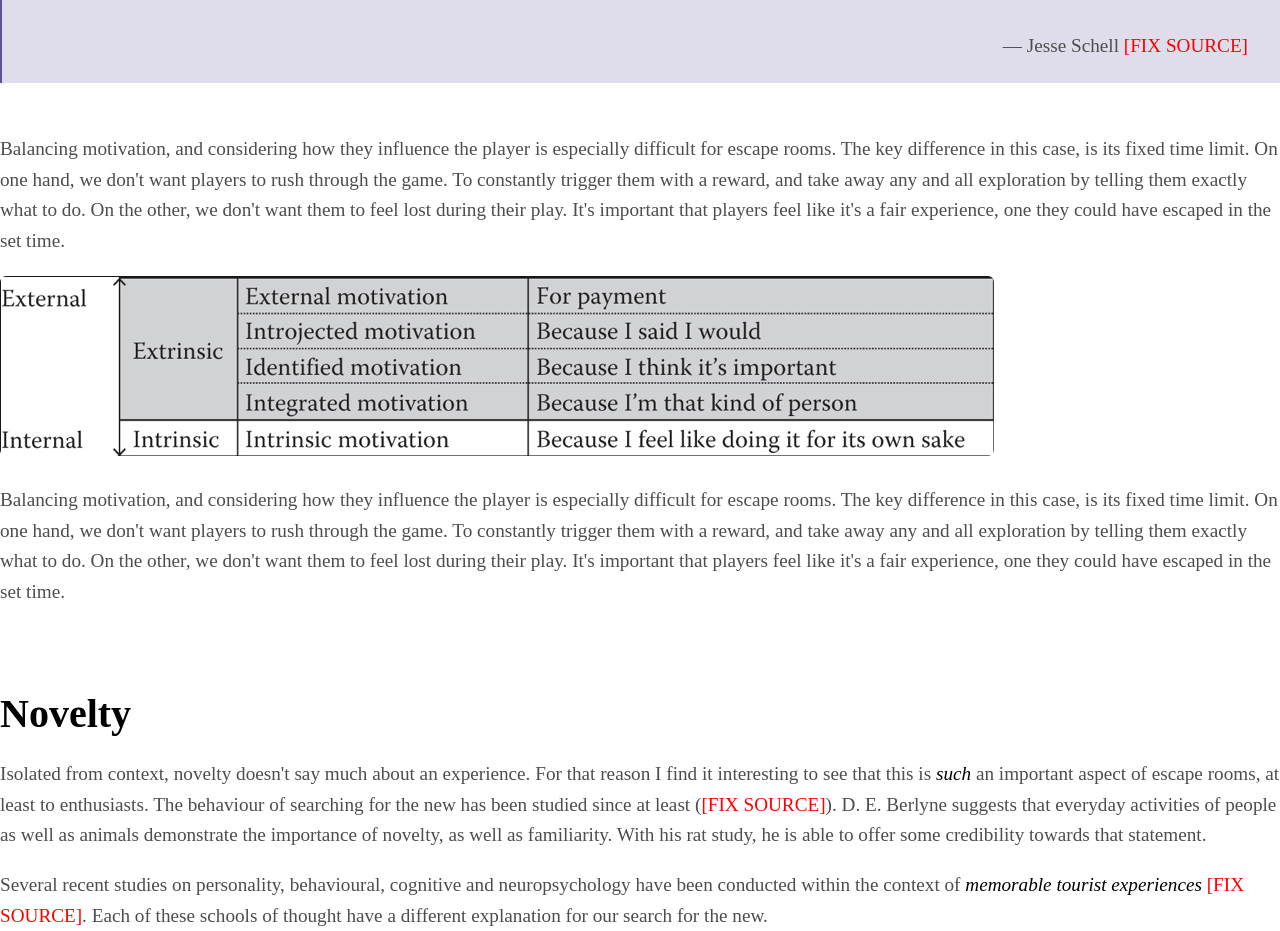
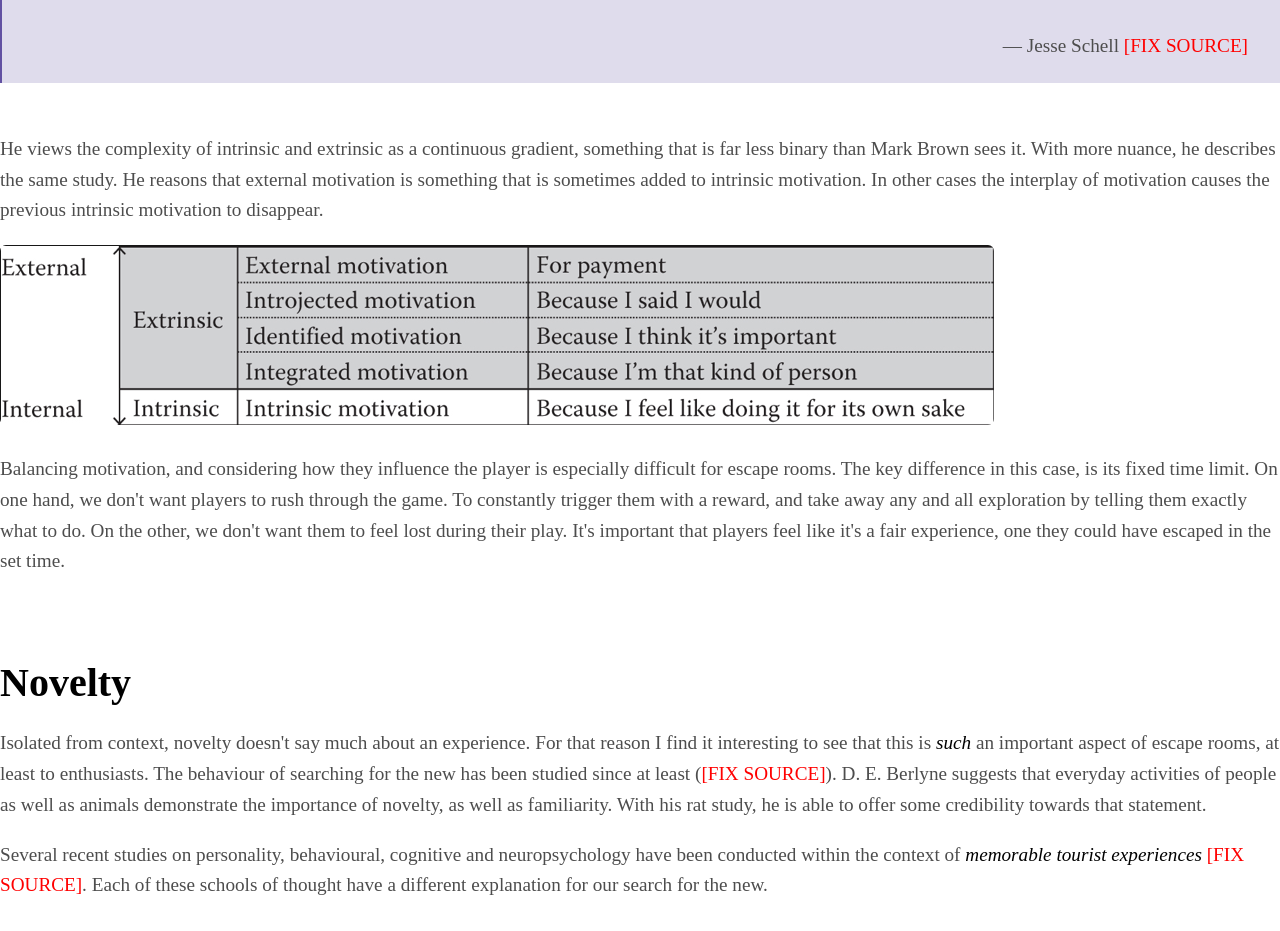
Before and after one commit to nwesthoff/irp-dynamic-difficulty, a Next.js app: page /chapters/literature-basics in a window 1280 px wide. Shown: the part 8280-9211 px from the top of the page. Built offline with nearby package versions, Linux system fonts and the light colour scheme.

Commit message:
📝 Fix it

```diff
--- a/pages/chapters/literature-basics.mdx
+++ b/pages/chapters/literature-basics.mdx
@@ -139,7 +139,7 @@ Mark Brown does have a fairly black-and-white perspective on this issue. Contrar
 >
 > - Jesse Schell <Citation id="" hideAuthor />
 
-Balancing motivation, and considering how they influence the player is especially difficult for escape rooms. The key difference in this case, is its fixed time limit. On one hand, we don't want players to rush through the game. To constantly trigger them with a reward, and take away any and all exploration by telling them exactly what to do. On the other, we don't want them to feel lost during their play. It's important that players feel like it's a fair experience, one they could have escaped in the set time.
+He views the complexity of intrinsic and extrinsic as a continuous gradient, something that is far less binary than Mark Brown sees it. With more nuance, he describes the same study. He reasons that external motivation is something that is sometimes added to intrinsic motivation. In other cases the interplay of motivation causes the previous intrinsic motivation to disappear.
 
 ![/img/motivation-table.png](/img/motivation-table.png)
 
```
